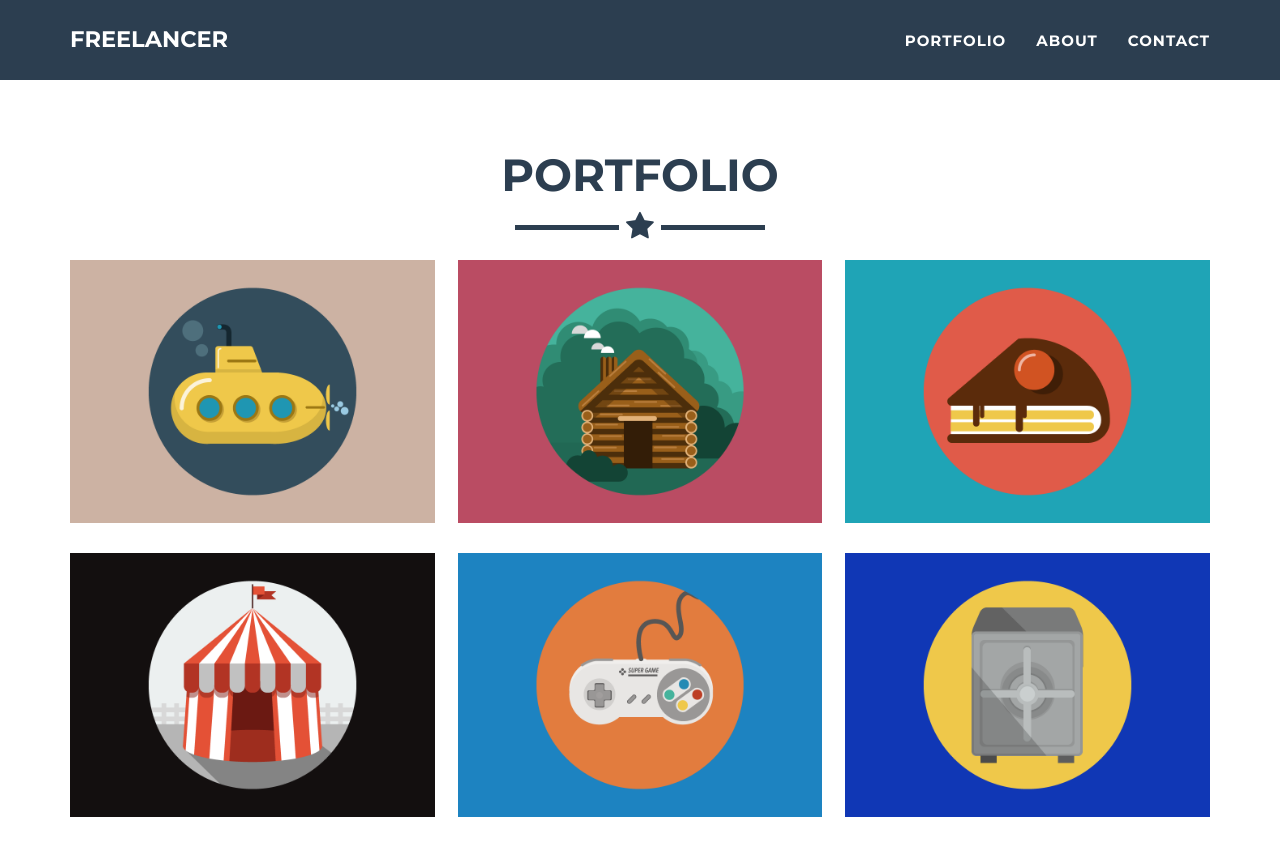
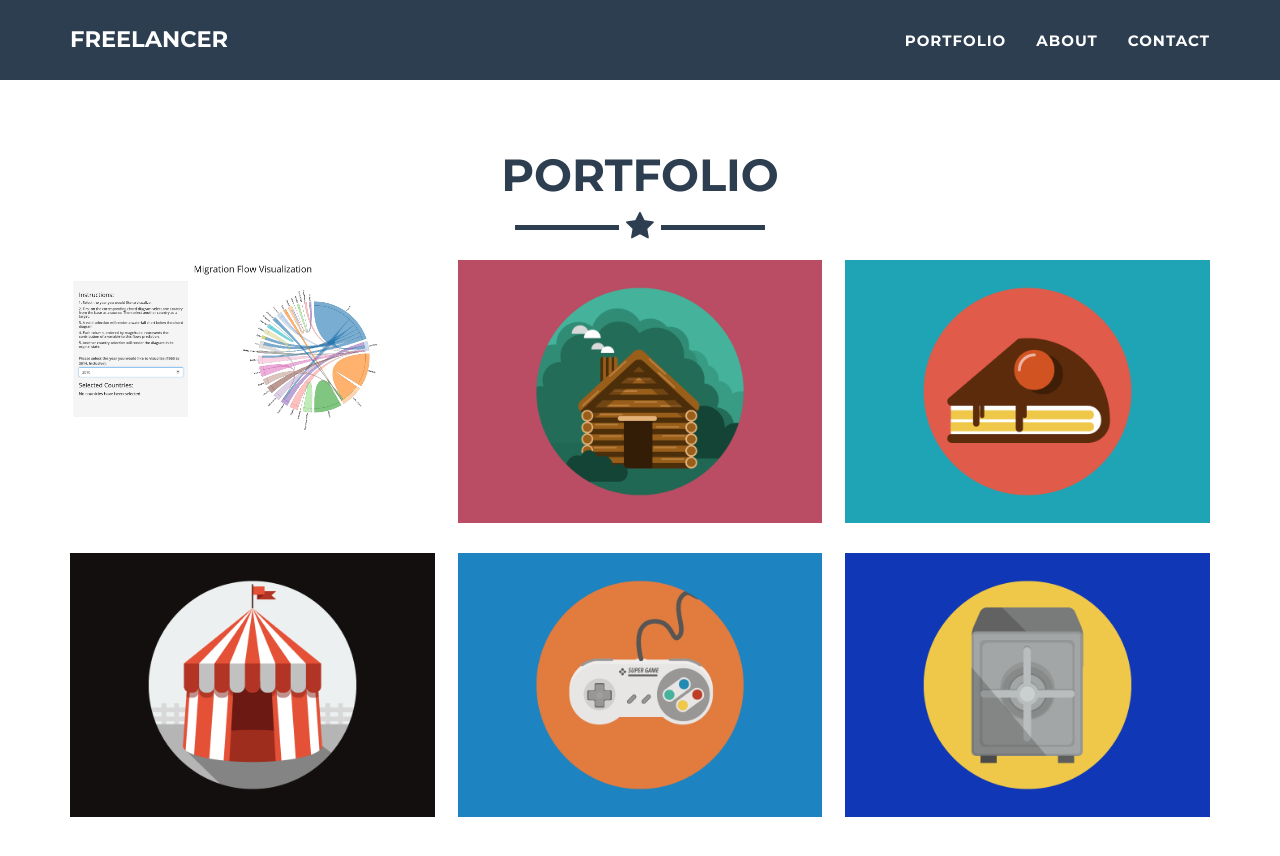
Before and after one commit to arjungoyal/arjungoyal.github.io, a Jekyll site: the page built from _posts/2014-07-13-project-6.markdown, in a window 1280 px wide and 900 px high, scrolled down 725 px. Shown: the top 856 px of the window. Built offline with Jekyll 4.4.1, drawn with Linux system fonts in a browser that asks for light colours.

Commit message:
added concepts, description, and linked to shinyapps

```diff
--- a/_includes/modals.html
+++ b/_includes/modals.html
@@ -14,14 +14,14 @@
                         <div class="modal-body">
                             <h2>{{ post.title }}</h2>
                             <hr class="star-primary">
-                            <img src="img/portfolio/{{ post.img }}" class="img-responsive img-centered" alt="{{ post.alt }}">
+                            <img src="img/portfolio/{{ post.img }}" class="img-responsive img-centered" alt="{{ post.alt }}"><a href="https://arjungoyal100.shinyapps.io/migrationviz/"></a>
                             {% if post.description %}
                                 <p>{{ post.description }}</p>
                             {% endif %}
                             <ul class="list-inline item-details">
-                                {% if post.project-name %}
-                                    <li>Project Name:
-                                        <strong><a href="http://startbootstrap.com">{{ post.project-name }}</a>
+                                {% if post.concepts %}
+                                    <li>Concepts Applied:
+                                        <strong>{{ post.concepts }}</a>
                                         </strong>
                                     </li>
                                 {% endif %}
--- a/_posts/2014-07-13-project-6.markdown
+++ b/_posts/2014-07-13-project-6.markdown
@@ -2,10 +2,12 @@
 layout: default
 modal-id: 6
 date: 2021-02-02
-img: submarine.png
+img: migration_viz.png
 alt: image-alt
+title: Predicting Global Migration Flows Using General Additive Models
 project-date: December 2019
-project-name: Predicting Global Migration Flows
+concepts:  Cleaning and Joining Diverse Datasets, Missing Value Imputation, Data Visualization, Nonlinear Modeling
 tools: Python, R, R Shiny, D3.js
-description: Built a General Additive Model in Python to predict global migration flows and visualize the effects of different features.
+description: For the final team project of a data visualization course through Georgia Tech, I developed a general additive model in Python to predict global migration flows and quantify the effects of historic factors like climate change, trade dependence, and GDP on them over time. Please click on the image to play around with the app yourself.
+
 ---
```
Also changed, not shown: img/portfolio/migration_viz.png (added), 2 other files.
